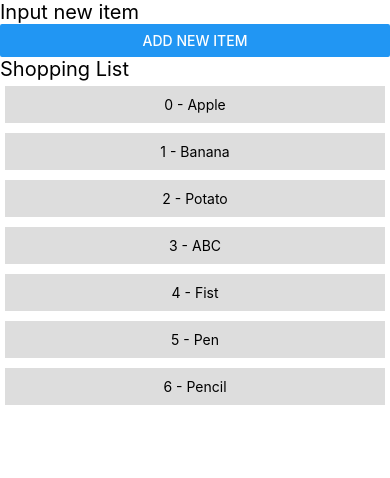
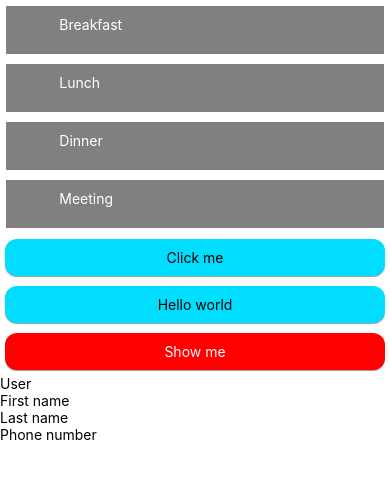
Before and after one commit to vengleab/react-native-year-4, a React Native app: screen / in a window 390 px wide. Shown: the top 478 px of the page. Built offline with nearby package versions, Linux system fonts and the light colour scheme.

Commit message:
Week05 Custom component

```diff
--- a/App.js
+++ b/App.js
@@ -1,3 +1,3 @@
-import AppContext from './src/week4/screen/AppContext';
+import App from './src/week5/App';
 
-export default AppContext;
+export default App;
--- /dev/null
+++ b/src/week5/App.js
@@ -0,0 +1,52 @@
+import React, {useState} from 'react';
+import {View, StyleSheet, Text, Image, TouchableOpacity} from 'react-native';
+import CheckList from './custom/CheckList';
+import MyTextInput from './custom/TextInput';
+import Button from './custom/Button';
+
+export default () => {
+  const clickme = () => alert('You have click me!');
+  const todoList = ['Breakfast', 'Lunch', 'Dinner', 'Meeting'];
+  const [checkedItems, setCheckedItem] = useState([]);
+  return (
+    <View style={{flexDirection: 'column'}}>
+      <CheckList style={{margin: 1}} items={todoList} multiple={true} />
+      {/* <CheckList items={['A', 'B', 'C']} /> */}
+
+      <Button onClick={clickme}>Click me</Button>
+      <Button onClick={clickme}>Hello world</Button>
+      <Button
+        onClick={clickme}
+        style={{backgroundColor: 'red'}}
+        textStyle={{color: 'white'}}>
+        Show me
+      </Button>
+      <MyTextInput
+        placeholder="User"
+        type="text"
+        onChangeText={text => alert(text)}
+      />
+      <MyTextInput placeholder="First name" type="text" validate={true} />
+      <MyTextInput placeholder="Last name" validate={true} />
+      <MyTextInput placeholder="Phone number" type="number" />
+    </View>
+  );
+};
+
+const styles = StyleSheet.create({
+  icon: {
+    width: 25,
+    height: 25,
+  },
+  item: {
+    flexDirection: 'row',
+    backgroundColor: 'grey',
+    margin: 5,
+    padding: 10,
+    height: 48,
+    fontSize: 25,
+  },
+  itemText: {
+    color: 'white',
+  },
+});
--- /dev/null
+++ b/src/week5/custom/Button.js
@@ -0,0 +1,36 @@
+import React, {useState} from 'react';
+import {View, Text, StyleSheet, TouchableWithoutFeedback} from 'react-native';
+
+const OPACITY = {
+  BLUR: 0.3,
+  NORMAL: 1,
+};
+
+export default props => {
+  const [opacity, setOpacity] = useState(1);
+  return (
+    <TouchableWithoutFeedback onPress={props.onClick}>
+      <View
+        onTouchStart={() => setOpacity(OPACITY.BLUR)}
+        onTouchEnd={() => setOpacity(OPACITY.NORMAL)}
+        style={StyleSheet.flatten([styles.button, props.style, {opacity}])}>
+        <Text style={props.textStyle}>{props.children}</Text>
+      </View>
+    </TouchableWithoutFeedback>
+  );
+};
+
+const styles = StyleSheet.create({
+  button: {
+    backgroundColor: '#0DF',
+    padding: 10,
+    borderRadius: 12,
+    alignItems: 'center',
+    margin: 5,
+    elevation: 8, // android only
+    shadowColor: '#000',
+    shadowOffset: {width: 0, height: 1},
+    shadowOpacity: 0.4,
+    shadowRadius: 1,
+  },
+});
--- /dev/null
+++ b/src/week5/custom/CheckList/CheckList.js
@@ -0,0 +1,67 @@
+import React, {useState} from 'react';
+import {View, StyleSheet, Text, Image, TouchableOpacity} from 'react-native';
+import checkIcon from './checkIcon.jpg';
+import {CheckedItem, UncheckedItem} from './Item';
+
+const CheckList = ({items, multiple, ...props}) => {
+  const [checkedItems, setCheckedItem] = useState([]);
+
+  const onCheckItem = item => {
+    if (checkedItems.includes(item)) {
+      return setCheckedItem(
+        checkedItems.filter(checkedItem => checkedItem !== item),
+      );
+    }
+    if (multiple) {
+      setCheckedItem([...checkedItems, item]);
+    } else {
+      setCheckedItem([item]);
+    }
+  };
+
+  return (
+    <View
+      {...props}
+      style={StyleSheet.compose(
+        styles.container,
+        props.style,
+      )}>
+      {items.map(item => (
+        <TouchableOpacity onPress={() => onCheckItem(item)}>
+          {checkedItems.includes(item) ? (
+            <CheckedItem item={item} />
+          ) : (
+            <UncheckedItem item={item} />
+          )}
+        </TouchableOpacity>
+      ))}
+    </View>
+  );
+};
+
+CheckList.defaultProps = {
+  items: [],
+};
+
+export default CheckList;
+
+const styles = StyleSheet.create({
+  container: {
+    flex: 1,
+  },
+  icon: {
+    width: 25,
+    height: 25,
+  },
+  item: {
+    flexDirection: 'row',
+    backgroundColor: 'grey',
+    margin: 5,
+    padding: 10,
+    height: 48,
+    fontSize: 25,
+  },
+  itemText: {
+    color: 'white',
+  },
+});
--- /dev/null
+++ b/src/week5/custom/CheckList/Item.js
@@ -0,0 +1,41 @@
+import React, {useState} from 'react';
+import {View, StyleSheet, Text, Image} from 'react-native';
+import checkIcon from './checkIcon.jpg';
+
+const CheckedItem = ({item}) => {
+  return (
+    <View style={styles.item}>
+      <Image style={styles.icon} source={checkIcon} />
+      <Text style={styles.itemText}>{'  ' + item}</Text>
+    </View>
+  );
+};
+
+const UncheckedItem = ({item}) => {
+  return (
+    <View style={styles.item}>
+      <Text>{'         '}</Text>
+      <Text style={styles.itemText}>{'  ' + item}</Text>
+    </View>
+  );
+};
+
+export {CheckedItem, UncheckedItem};
+
+const styles = StyleSheet.create({
+  icon: {
+    width: 25,
+    height: 25,
+  },
+  item: {
+    flexDirection: 'row',
+    backgroundColor: 'grey',
+    margin: 5,
+    padding: 10,
+    height: 48,
+    fontSize: 25,
+  },
+  itemText: {
+    color: 'white',
+  },
+});
--- /dev/null
+++ b/src/week5/custom/CheckList/package.json
@@ -0,0 +1,3 @@
+{
+  "main": "./CheckList.js"
+}
--- /dev/null
+++ b/src/week5/custom/TextInput.js
@@ -0,0 +1,53 @@
+import React, {useState} from 'react';
+import {View, TextInput, Text, StyleSheet} from 'react-native';
+
+const validation = {
+  number: {
+    validate: val => {
+      return /[0-9]{9,10}/.test(val) && val.length <= 10;
+    },
+    message: 'Only numbers are allowed',
+  },
+  text: {
+    validate: val => {
+      return /[A-Za-z]/.test(val);
+    },
+    message: 'Only character A-Z and a-z are allowed',
+  },
+};
+
+const MyTextInput = props => {
+  const [hasError, setHasError] = useState(false);
+  const validator = validation[props.type] || validation.text;
+
+  const validate = val => {
+    return validator.validate(val);
+  };
+
+  return (
+    <>
+      <TextInput
+        {...props}
+        onChangeText={txt => {
+          txt ? setHasError(!validate(txt)) : setHasError(false);
+          props.onChangeText(txt);
+        }}
+      />
+      {props.validate && hasError && (
+        <Text style={styles.error}>{validator.message}</Text>
+      )}
+    </>
+  );
+};
+
+MyTextInput.defaultProps = {
+  onChangeText: () => {},
+};
+
+export default MyTextInput;
+
+const styles = StyleSheet.create({
+  error: {
+    color: 'red',
+  },
+});
```
Also changed, not shown: src/week5/custom/CheckList/checkIcon.jpg (added).
